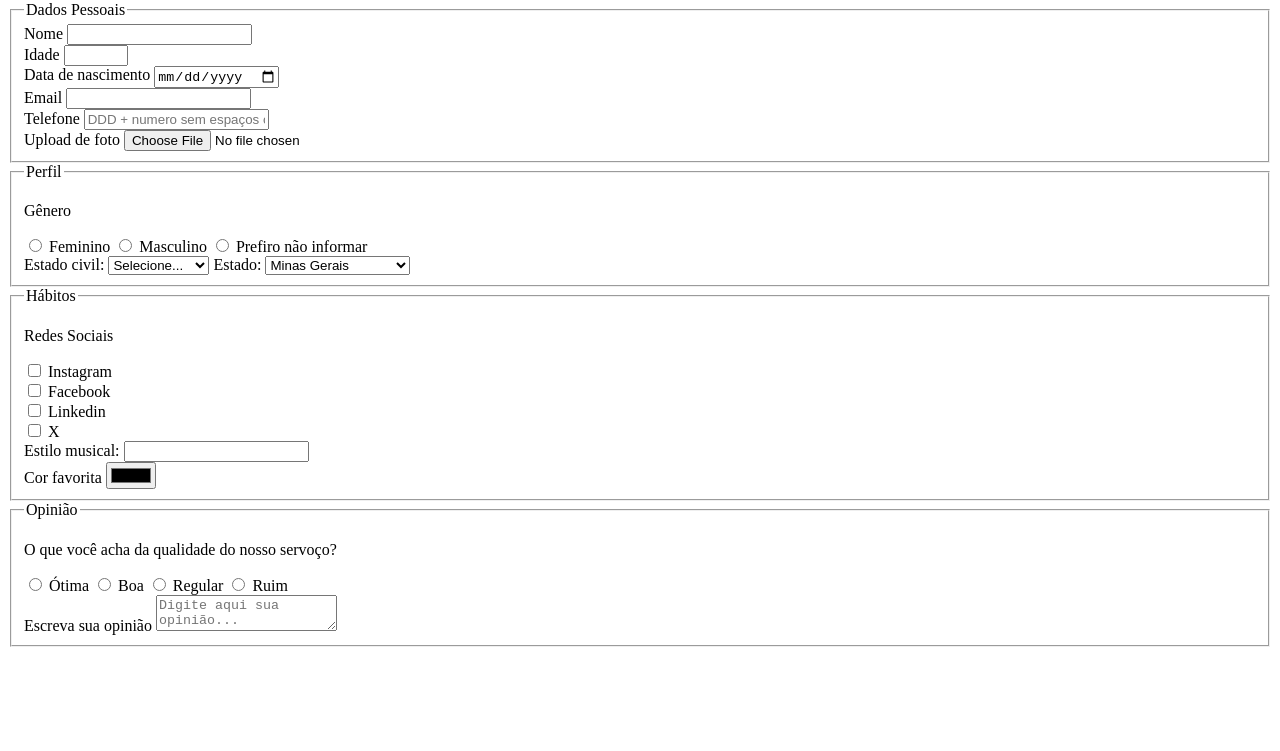
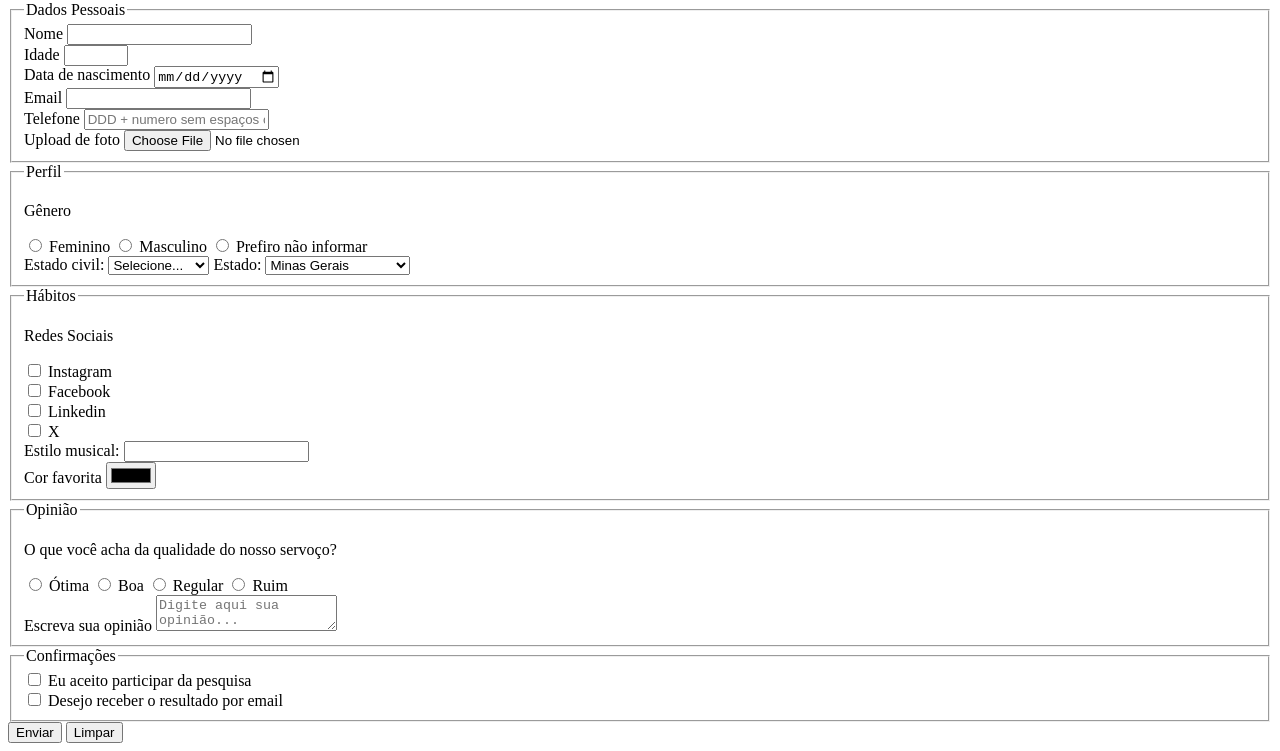
Before and after one commit to gustavocardev/pesquisa-culturama, a plain HTML site: page index.html in a window 1280 px wide. Shown: the part 79-830 px from the top of the page. Before the commit the page ends 800 px from the top, so only its background shows below. Drawn offline with Linux system fonts and the light colour scheme.

Commit message:
Atualizando button

```diff
--- a/index.html
+++ b/index.html
@@ -119,6 +119,18 @@
             <textarea id="comment" name="userComment" placeholder="Digite aqui sua opinião..."></textarea>
         </fieldset>
 
+        <fieldset>
+            <legend>Confirmações</legend>
+
+            <input type="checkbox" name="userLgpd" id="userLgpdTerm" value="accepted" required>
+            <label for="userLgpdTerm">Eu aceito participar da pesquisa</label><br>
+
+            <input type="checkbox" name="userGetResult" id="userGetResult" value="accepted" required>
+            <label for="userLgpdTerm">Desejo receber o resultado por email</label><br>
+        </fieldset>
+
+        <button type="submit">Enviar</button>
+        <button type="reset">Limpar</button>
     </section>
     </main>
 
```
